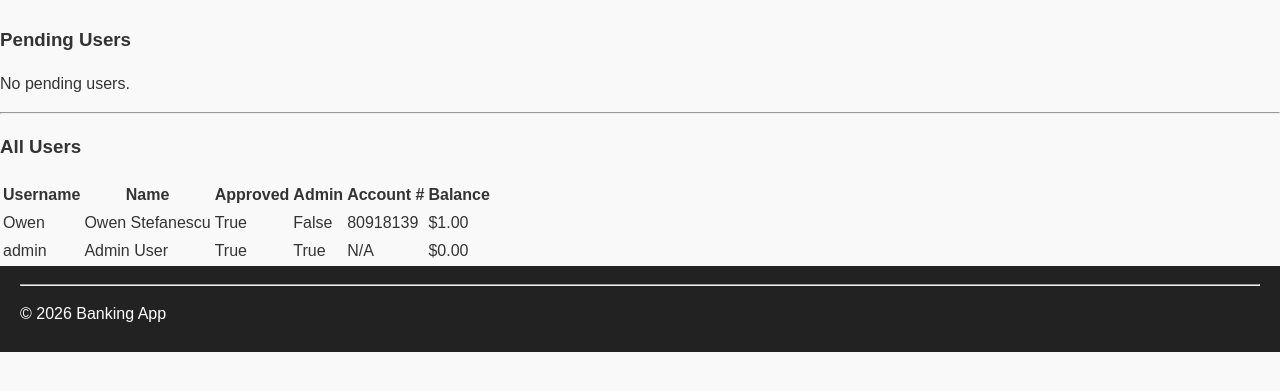
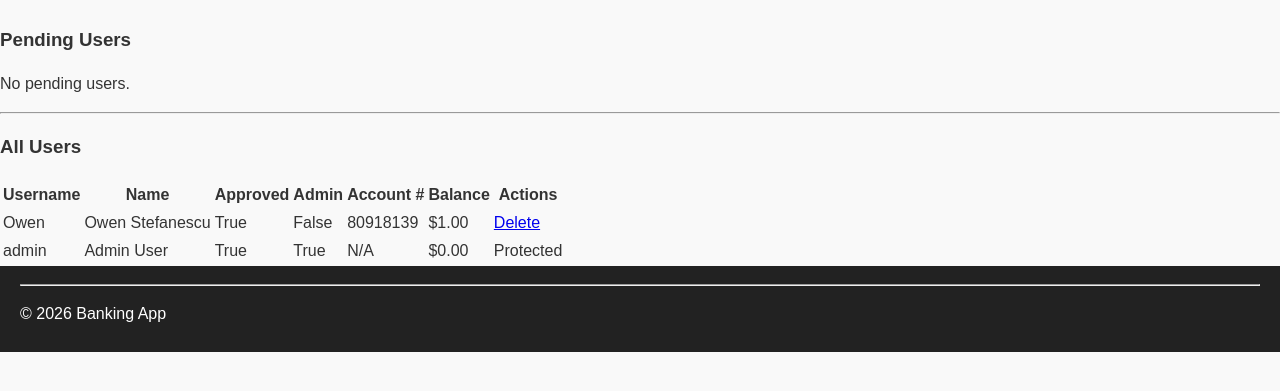
Before and after one commit to stefanescuowen-cmd/CSET-170-Final, a Flask app: page /admin in a window 1280 px wide. Shown: the part 203-594 px from the top of the page. Run offline with Flask 3, Linux system fonts and the light colour scheme; the visitor is signed in with stand-in values (Sample User, id 1); data comes from the database, SQL or seed files in the repository; both versions use the stored data as it was after the commit.

Commit message:
Enhance user deletion functionality: prevent deletion of admin users and update admin panel to display delete actions conditionally

```diff
--- a/bank_app/main.py
+++ b/bank_app/main.py
@@ -129,10 +129,13 @@ def delete_user(user_id):
         return "Unauthorized"
 
     user = User.query.get(user_id)
-    if user:
+
+    if user and not user.is_admin:
         db.session.delete(user)
         db.session.commit()
         flash("User deleted", "success")
+    else:
+        flash("Cannot delete admin", "error")
 
     return redirect("/admin")
 
--- a/bank_app/templates/admin.html
+++ b/bank_app/templates/admin.html
@@ -51,7 +51,6 @@
 
 <hr>
 
-
 <!-- All Users Section -->
 
 <h3>All Users</h3>
@@ -66,6 +65,7 @@
                 <th>Admin</th>
                 <th>Account #</th>
                 <th>Balance</th>
+                <th>Actions</th>
             </tr>
         </thead>
         <tbody>
@@ -77,6 +77,19 @@
                 <td>{{ user.is_admin }}</td>
                 <td>{{ user.account_number or "N/A" }}</td>
                 <td>${{ "%.2f"|format(user.balance) }}</td>
+
+                <td>
+                    {% if not user.is_admin %}
+                        <a class="delete-btn"
+                           href="/delete/{{ user.id }}"
+                           onclick="return confirm('Are you sure you want to delete this user?');">
+                           Delete
+                        </a>
+                    {% else %}
+                        <span>Protected</span>
+                    {% endif %}
+                </td>
+
             </tr>
         {% endfor %}
         </tbody>
```
Also changed, not shown: instance/database.db.
